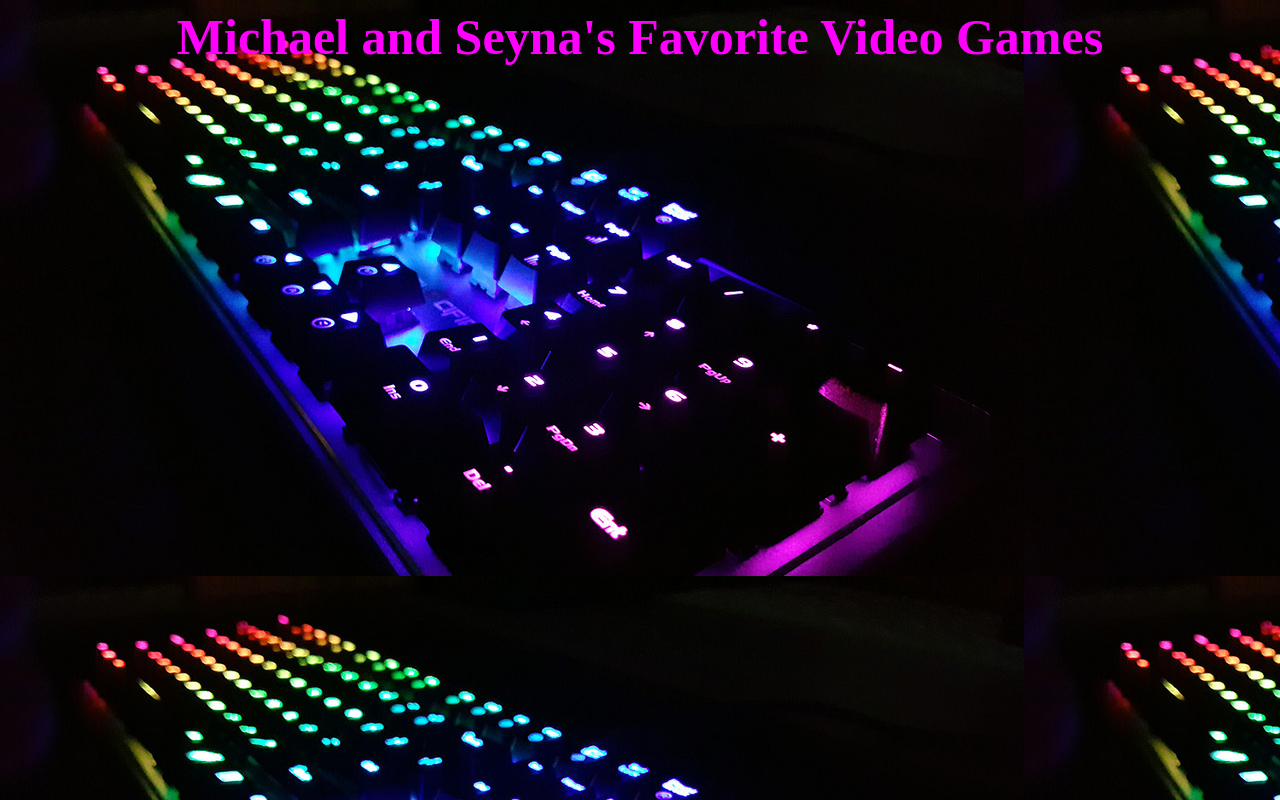
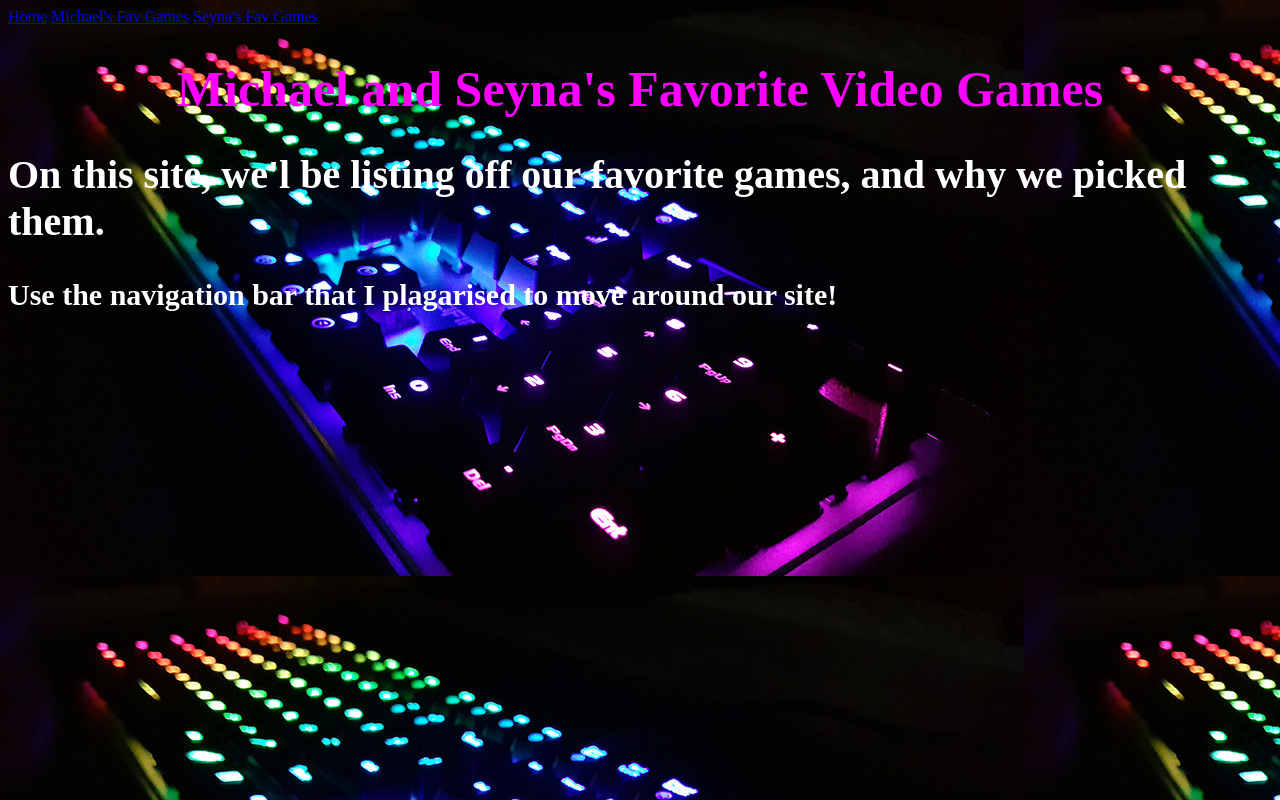
Before and after one commit to gladstonema/V-Game-Project, a plain HTML site: page index.html in a window 1280 px wide. Drawn offline with Linux system fonts and the light colour scheme.

Commit message:
Add files via upload

```diff
--- a/index.html
+++ b/index.html
@@ -1,4 +1,16 @@
 <!DOCTYPE>
 <html>
 <link rel="stylesheet" href="style.css">
+
+<!-- TEST THIS -->
+
+<div class="topnav">
+  <a class="active" href="#home">Home</a>
+  <a href="#MFG">Michael's Fav Games</a>
+  <a href="#SFG">Seyna's Fav Games</a>
+</div>
+
+
 <h1>Michael and Seyna's Favorite Video Games</h1>
+  <h2>On this site, we'l be listing off our favorite games, and why we picked them.</h2>
+    <h3>Use the navigation bar that I plagarised to move around our site!</h3>
--- a/style.css
+++ b/style.css
@@ -5,6 +5,20 @@ h1 {
 
 }
 
+h2 {
+  color: White;
+  font-size: 40px;
+
+
+}
+
+h3 {
+  color: White;
+  font-size: 30px;
+
+
+}
+
 body {
     background-image: url("keybackground.jpg");
 }
```
Also changed, not shown: MFG.html (added, +5 -0 lines), SFG.html (added, +5 -0 lines).
